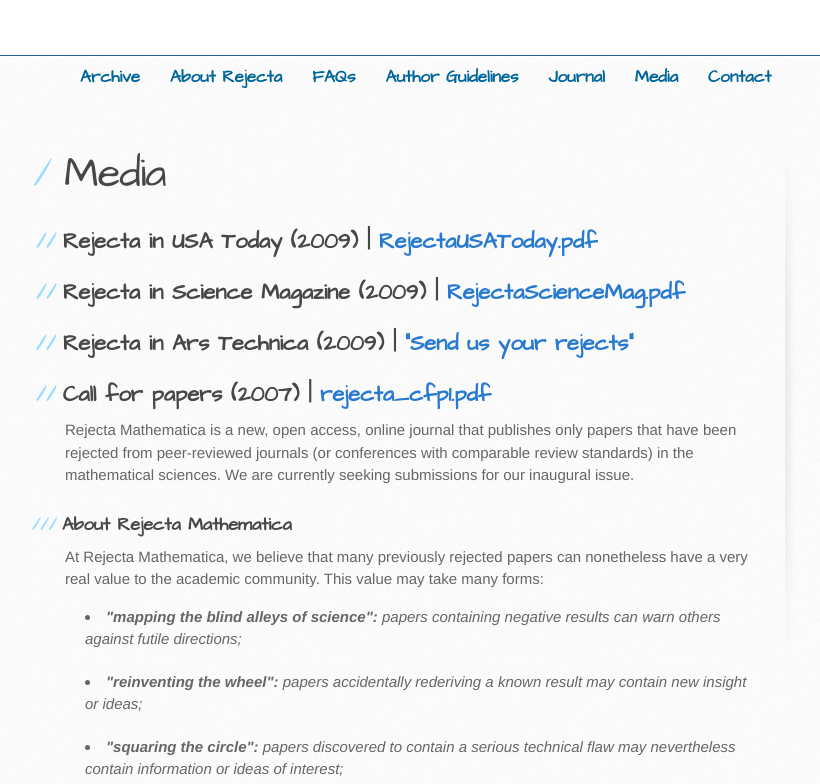
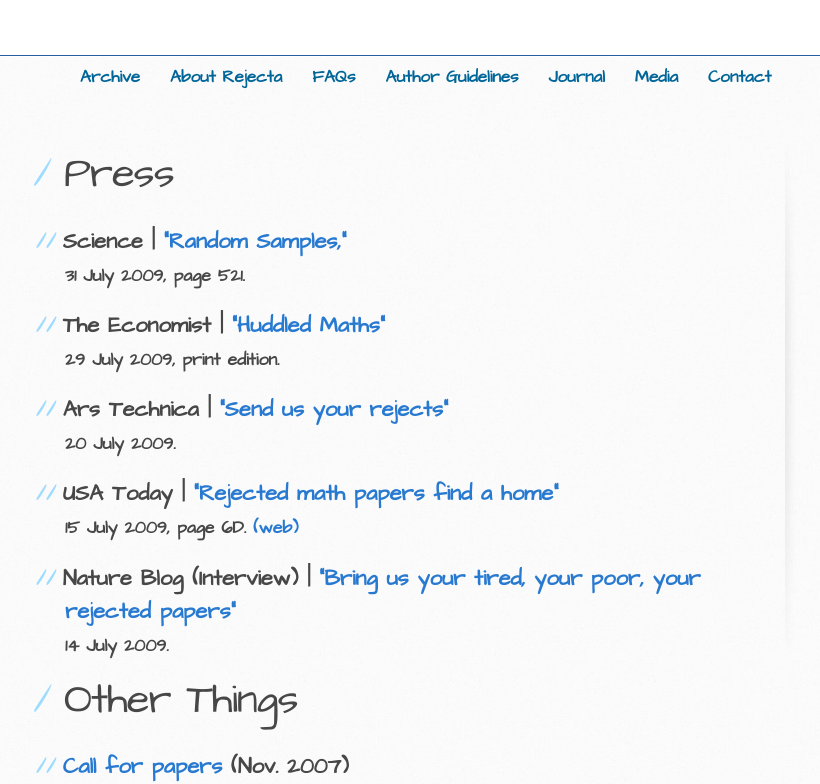
Before and after one commit to rejecta/mathematica, a plain HTML site: page media.html in a window 1280 px wide. Shown: the part 171-955 px from the top of the page, without its empty margins (105-925 px from the left). Drawn offline with Linux system fonts and the light colour scheme.

Commit message:
Updated press page

```diff
--- a/media.html
+++ b/media.html
@@ -69,15 +69,36 @@
 
         <section id="main-content">
 
-<h1><a id="media" class="anchor" href="#media" aria-hidden="true"><span class="octicon octicon-link"></span></a>Media</h1>
+<h1><a id="media" class="anchor" href="#media" aria-hidden="true"><span class="octicon octicon-link"></span></a>Press</h1>
 
-<h2>Rejecta in USA Today (2009) | <a href="files/RejectaUSAToday.pdf">RejectaUSAToday.pdf</a></h2>
+<h2>Science | <a href="files/RejectaScienceMag.pdf">"Random Samples,"</a>
+<br>
+<small>31 July 2009, page 521.</small>
+</h2>
 
-<h2>Rejecta in Science Magazine (2009) | <a href="files/RejectaScienceMag.pdf">RejectaScienceMag.pdf</a></h2>
+<h2>The Economist | <a href="http://www.economist.com/node/14119761">"Huddled Maths"</a>
+<br>
+<small>29 July 2009, print edition.</small>
+</h2>
 
-<h2>Rejecta in Ars Technica (2009) | <a href="http://arstechnica.com/science/2009/07/send-us-your-rejects-rejecta-mathematica-goes-live/">"Send us your rejects"</a></h2>
+<h2>Ars Technica | <a href="http://arstechnica.com/science/2009/07/send-us-your-rejects-rejecta-mathematica-goes-live/">"Send us your rejects"</a>
+<br>
+<small>20 July 2009.</small>
+</h2>
 
-<h2>Call for papers (2007) | <a href="files/rejecta_cfp1.pdf">rejecta_cfp1.pdf</a></h2>
+<h2>USA Today | <a href="files/RejectaUSAToday.pdf">"Rejected math papers find a home"</a>
+<br>
+<small>15 July 2009, page 6D. <a href="http://usatoday30.usatoday.com/printedition/life/20090715/blline15_st.art.htm">(web)</a></small>
+</h2>
+
+<h2>Nature Blog (Interview) | <a href="http://blogs.nature.com/news/2009/07/bring_us_your_tired_your_poor.html">"Bring us your tired, your poor, your rejected papers"</a>
+<br>
+<small>14 July 2009.</small>
+</h2>
+
+<h1>Other Things</h1>
+
+<h2><a href="files/rejecta_cfp1.pdf">Call for papers</a> (Nov. 2007)</h2>
 
 Rejecta Mathematica is a new, open access, online journal that publishes only papers that have been rejected from peer-reviewed journals (or conferences with comparable review standards) in the mathematical sciences. We are currently seeking submissions for our inaugural issue.
 
```
